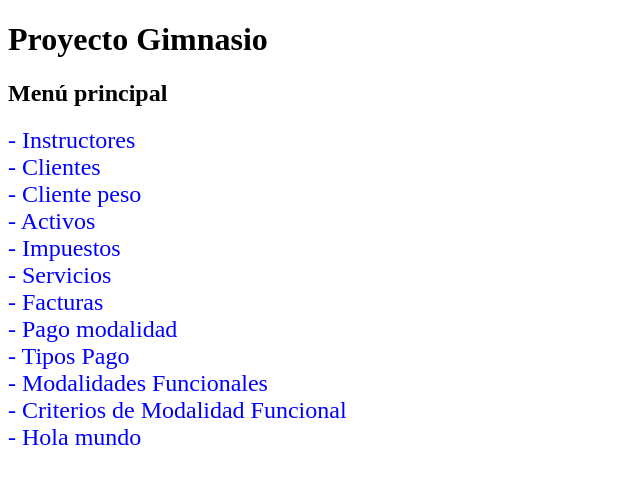
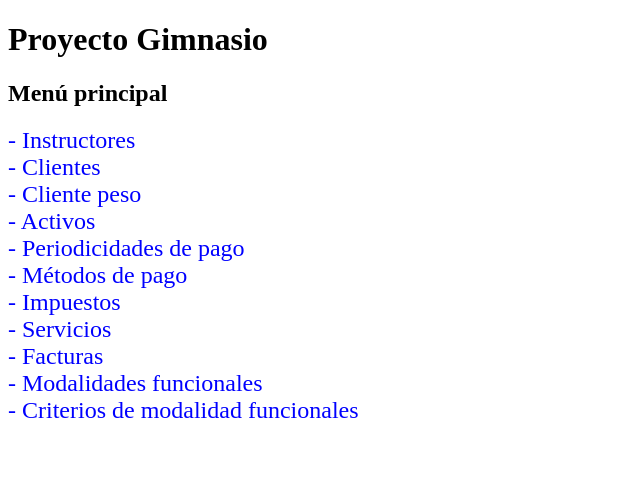
Before and after one commit to DarkGods04/ProyectoGymnasioParadigmas, a PHP site: page / in a window 1280 px wide. Shown: the top 484 px of the page, without its empty margins (0-640 px from the left). Run offline with PHP 8.4, Linux system fonts and the light colour scheme.

Commit message:
Update index.php

```diff
--- a/ProyectoGimnasio/view/index.php
+++ b/ProyectoGimnasio/view/index.php
@@ -28,6 +28,13 @@
         <a href="../view/menuListarActivos.php" style="text-decoration: none; color: blue; font-size: 150%;">- Activos</a>
     </div>
 
+    <div>
+        <a href="../view/listarPagoModalidad.php" style="text-decoration: none; color: blue; font-size: 150%;">- Periodicidades de pago</a>
+    </div>
+
+    <div>
+        <a href="../view/listarTiposPago.php" style="text-decoration: none; color: blue; font-size: 150%;">- Métodos de pago</a>
+    </div>
 
     <div>
         <a href="../view/listarImpuestoVentas.php" style="text-decoration: none; color: blue; font-size: 150%;">- Impuestos</a>
@@ -42,24 +49,13 @@
     </div>
 
     <div>
-        <a href="../view/listarPagoModalidad.php" style="text-decoration: none; color: blue; font-size: 150%;">- Pago modalidad</a>
+        <a href="../view/listarModalidadFuncional.php" style="text-decoration: none; color: blue; font-size: 150%;">- Modalidades funcionales</a>
     </div>
 
     <div>
-        <a href="../view/listarTiposPago.php" style="text-decoration: none; color: blue; font-size: 150%;">- Tipos Pago</a>
+        <a href="../view/listarModalidadFuncionalCriterio.php" style="text-decoration: none; color: blue; font-size: 150%;">- Criterios de modalidad funcionales</a>
     </div>
 
-    <div>
-        <a href="../view/listarModalidadFuncional.php" style="text-decoration: none; color: blue; font-size: 150%;">- Modalidades Funcionales</a>
-    </div>
-
-    <div>
-        <a href="../view/listarModalidadFuncionalCriterio.php" style="text-decoration: none; color: blue; font-size: 150%;">- Criterios de Modalidad Funcional</a>
-    </div>
-
-    <div>
-        <a href="../view/listarInstructores.php" style="text-decoration: none; color: blue; font-size: 150%;">- Hola mundo</a>
-    </div>
 </body>
 </body>
 
```
